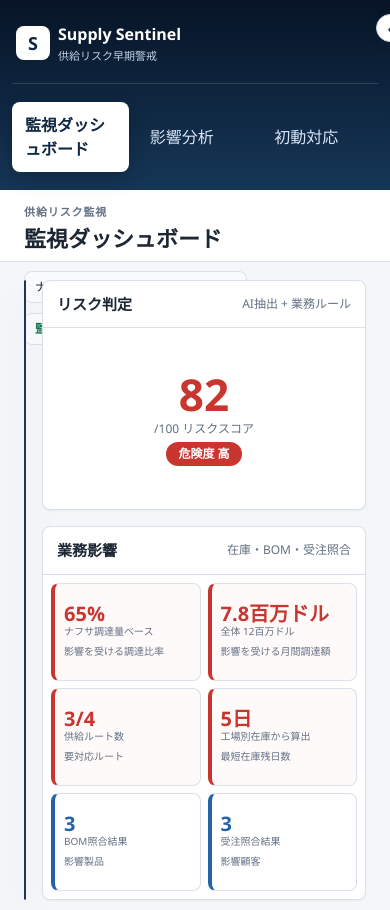
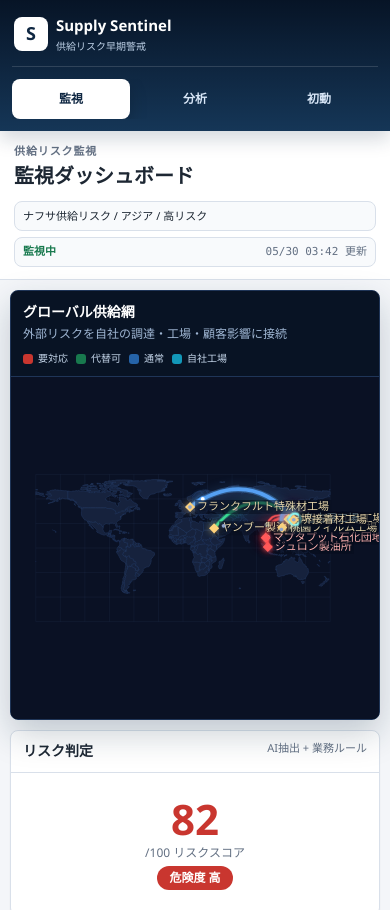
Before and after one commit to kdoai/supply-sentinel, a website with bundled scripts: page web/index.html in a window 390 px wide. Shown: the top 910 px of the page. Built offline with nearby package versions, Linux system fonts and the light colour scheme.

Commit message:
Add mobile responsive layout

```diff
--- a/web/dashboard_data.json
+++ b/web/dashboard_data.json
@@ -2,7 +2,7 @@
   "meta": {
     "app": "Supply Sentinel",
     "scenario": "naphtha supply risk",
-    "generated_at": "2026-05-30T03:04:43.607Z"
+    "generated_at": "2026-05-30T03:42:44.384Z"
   },
   "risk_event": {
     "material": "naphtha",
@@ -151,7 +151,7 @@
       "Formal customer notification",
       "Major production plan changes"
     ],
-    "generated_at": "2026-05-30T03:04:43.607Z"
+    "generated_at": "2026-05-30T03:42:44.384Z"
   },
   "route_intel": {
     "focal_material": "naphtha",
--- a/web/js/map.js
+++ b/web/js/map.js
@@ -197,8 +197,14 @@ export function createMap(canvasEl, geojson) {
     H = cssH;
     // Fit the full world (360° x 180°) while preserving 2:1 aspect, then center.
     scale = Math.min(W / 360, H / 180);
+    if (W < 560) {
+      scale *= 0.8;
+    }
     offX = (W - 360 * scale) / 2;
     offY = (H - 180 * scale) / 2;
+    if (W < 560) {
+      offX -= 12;
+    }
     canvasEl.width = Math.max(1, Math.round(cssW * dpr));
     canvasEl.height = Math.max(1, Math.round(cssH * dpr));
     // Reset transform then scale so all drawing happens in CSS pixels.
--- a/web/styles.css
+++ b/web/styles.css
@@ -690,7 +690,8 @@ li {
     overflow: auto;
   }
 
-  .app-shell {
+  .app-shell,
+  .app-shell.sidebar-collapsed {
     grid-template-columns: 1fr;
     height: auto;
     min-height: 100vh;
@@ -701,6 +702,26 @@ li {
     top: 0;
     z-index: 10;
     grid-template-rows: auto auto;
+  }
+
+  .sidebar-toggle {
+    display: none;
+  }
+
+  .app-shell.sidebar-collapsed .brand {
+    grid-template-columns: 34px minmax(0, 1fr);
+    justify-items: initial;
+    padding-bottom: 18px;
+  }
+
+  .app-shell.sidebar-collapsed .brand-text,
+  .app-shell.sidebar-collapsed .nav-item span {
+    display: block;
+  }
+
+  .app-shell.sidebar-collapsed .brand-mark {
+    width: 34px;
+    height: 34px;
   }
 
   .side-nav {
@@ -729,8 +750,21 @@ li {
     height: auto;
   }
 
+  .dashboard-grid {
+    grid-template-areas:
+      "map"
+      "side"
+      "mix"
+      "summary";
+  }
+
+  .analysis-grid,
+  .response-grid {
+    grid-template-areas: none;
+  }
+
   .map-panel {
-    min-height: 620px;
+    min-height: 560px;
   }
 
   .dashboard-side {
@@ -745,3 +779,249 @@ li {
     min-height: 360px;
   }
 }
+
+@media (max-width: 760px) {
+  body {
+    min-width: 0;
+    overflow-x: hidden;
+  }
+
+  .app-shell,
+  .sidebar,
+  .workspace,
+  .view,
+  .dashboard-grid,
+  .analysis-grid,
+  .response-grid,
+  .panel {
+    max-width: 100vw;
+  }
+
+  .app-shell {
+    width: min(100vw, 390px);
+    max-width: min(100vw, 390px);
+  }
+
+  .sidebar {
+    width: min(100vw, 390px);
+    max-width: min(100vw, 390px);
+    gap: 12px;
+    padding: 14px 12px 12px;
+    box-shadow: 0 8px 18px rgba(15, 39, 66, 0.18);
+  }
+
+  .brand {
+    padding: 0 2px 12px;
+  }
+
+  .brand h1 {
+    font-size: 15px;
+  }
+
+  .brand p {
+    font-size: 10px;
+  }
+
+  .side-nav {
+    display: flex;
+    width: min(calc(100vw - 24px), 366px);
+    max-width: min(calc(100vw - 24px), 366px);
+    gap: 6px;
+    overflow: hidden;
+  }
+
+  .nav-item {
+    flex: 1 1 0;
+    width: auto;
+    min-width: 0;
+    min-height: 40px;
+    padding: 7px 8px;
+    border-radius: 8px;
+    text-align: center;
+    font-size: 12px;
+    line-height: 1.25;
+  }
+
+  .nav-item span {
+    display: none;
+  }
+
+  .nav-item::before {
+    display: block;
+    font-weight: 700;
+  }
+
+  .nav-item[data-view="dashboard"]::before {
+    content: "監視";
+  }
+
+  .nav-item[data-view="analysis"]::before {
+    content: "分析";
+  }
+
+  .nav-item[data-view="response"]::before {
+    content: "初動";
+  }
+
+  .workspace {
+    width: min(100vw, 390px);
+    max-width: min(100vw, 390px);
+    grid-template-rows: auto minmax(0, 1fr);
+    height: auto;
+  }
+
+  .topbar {
+    gap: 10px;
+    padding: 12px 14px;
+  }
+
+  .topbar h2 {
+    font-size: 20px;
+  }
+
+  .topbar-meta {
+    width: min(calc(100vw - 28px), 362px);
+    max-width: min(calc(100vw - 28px), 362px);
+    gap: 6px;
+  }
+
+  #scenario,
+  #generated-at {
+    width: 100%;
+    max-width: 100%;
+    min-height: 30px;
+    justify-content: space-between;
+    padding: 5px 8px;
+    font-size: 11px;
+    white-space: normal;
+    overflow: hidden;
+    overflow-wrap: anywhere;
+  }
+
+  .view {
+    width: min(100vw, 390px);
+    max-width: min(100vw, 390px);
+    padding: 10px 10px 18px;
+  }
+
+  .dashboard-grid,
+  .analysis-grid,
+  .response-grid {
+    gap: 10px;
+  }
+
+  .panel-head {
+    align-items: flex-start;
+    min-height: 44px;
+    padding: 10px 12px;
+  }
+
+  .compact-head {
+    min-height: 42px;
+    padding: 9px 12px;
+  }
+
+  .panel h3 {
+    font-size: 14px;
+  }
+
+  .panel-note {
+    font-size: 11px;
+  }
+
+  .map-panel {
+    min-height: 430px;
+  }
+
+  .map-head {
+    display: grid;
+    gap: 8px;
+  }
+
+  #map-legend {
+    gap: 8px;
+    font-size: 10px;
+  }
+
+  .dashboard-side {
+    gap: 10px;
+  }
+
+  .risk-panel #risk-gauge {
+    min-height: 142px;
+  }
+
+  .risk-score-main {
+    font-size: 42px;
+  }
+
+  #kpi-grid {
+    grid-template-columns: repeat(2, minmax(0, 1fr));
+    gap: 6px;
+    padding: 8px;
+  }
+
+  .kpi-card {
+    min-height: 70px;
+    padding: 8px;
+  }
+
+  .kpi-value {
+    font-size: 19px;
+  }
+
+  #sourcing-mix,
+  .summary-panel ul,
+  #evidence-list,
+  #actions-list,
+  #approval-list {
+    max-height: none;
+    padding: 12px 14px;
+  }
+
+  .sourcing-row-top,
+  .sourcing-row-bottom {
+    gap: 8px;
+    font-size: 10px;
+  }
+
+  .analysis-grid,
+  .response-grid {
+    grid-template-areas: none;
+  }
+
+  .flow-panel {
+    min-height: 460px;
+  }
+
+  .orders-panel {
+    min-height: 320px;
+  }
+
+  #orders-table {
+    -webkit-overflow-scrolling: touch;
+  }
+
+  table {
+    min-width: 720px;
+    font-size: 12px;
+  }
+
+  thead th,
+  tbody td {
+    padding: 8px;
+  }
+
+  .response-grid .panel {
+    min-height: 220px;
+  }
+
+  ul {
+    padding-left: 18px;
+  }
+
+  li {
+    overflow-wrap: anywhere;
+    word-break: normal;
+  }
+}
```
